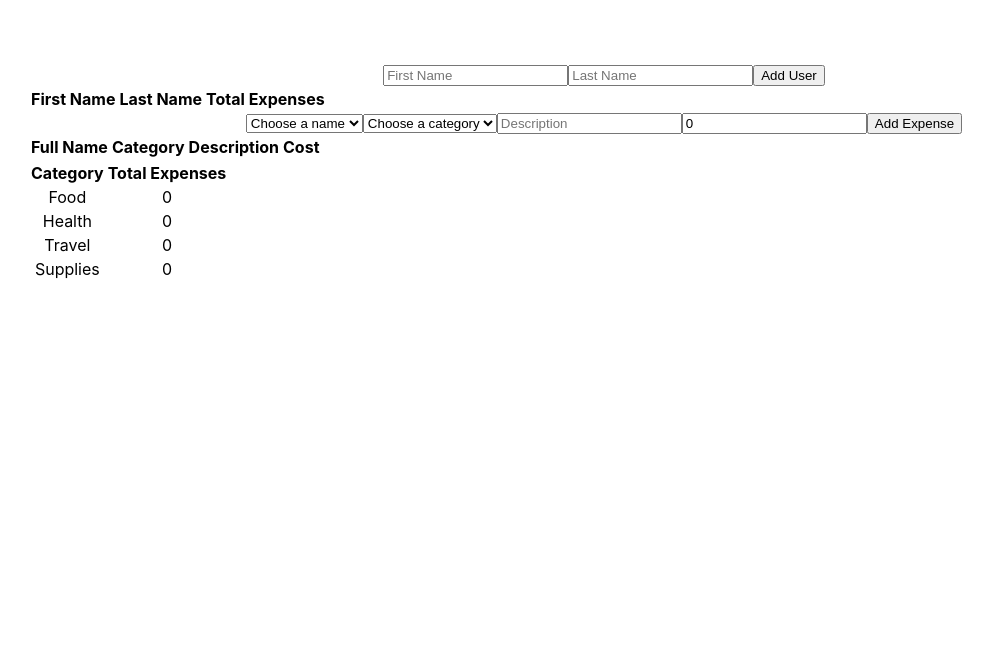
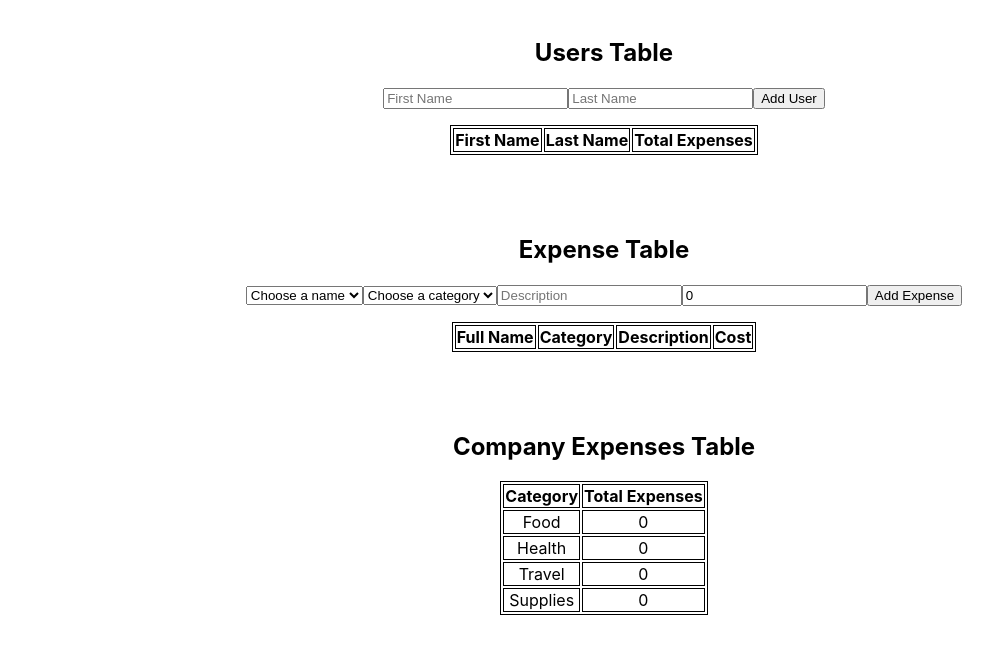
Before and after one commit to andyhongle/LeanDataCodingChallenge, a React (Create React App) app: page / in a window 1280 px wide. Shown: the top 654 px of the page, without its empty margins (36-1029 px from the left). Built offline with nearby package versions, Linux system fonts and the light colour scheme.

Commit message:
expense form validation

```diff
--- a/src/App.css
+++ b/src/App.css
@@ -1,39 +1,21 @@
 .App {
   text-align: center;
-  margin: 5%;
+  margin: 3%;
 }
 
-.App-logo {
-  height: 40vmin;
-  pointer-events: none;
+.table {
+  margin: auto;
+  margin-bottom: 5rem;
 }
 
-@media (prefers-reduced-motion: no-preference) {
-  .App-logo {
-    animation: App-logo-spin infinite 20s linear;
-  }
+.input-form-user {
+  margin-bottom: 1rem;
 }
 
-.App-header {
-  background-color: #282c34;
-  min-height: 100vh;
-  display: flex;
-  flex-direction: column;
-  align-items: center;
-  justify-content: center;
-  font-size: calc(10px + 2vmin);
-  color: white;
+.input-form-expense {
+  margin-bottom: 1rem;
 }
 
-.App-link {
-  color: #61dafb;
+table, th, td {
+  border: 1px solid black;
 }
-
-@keyframes App-logo-spin {
-  from {
-    transform: rotate(0deg);
-  }
-  to {
-    transform: rotate(360deg);
-  }
-}
--- a/src/App.js
+++ b/src/App.js
@@ -122,12 +122,14 @@ function App() {
 
     return (
         <div className="App">
+            <h2>Users Table</h2>
             <AddUsersForm addUser={addUserHandler} />
             <UsersTable
                 usersList={usersList}
                 editUser={editUserHandler}
                 deleteUser={deleteUserHandler}
             />
+            <h2>Expense Table</h2>
             <AddExpenseForm
                 usersList={usersList}
                 addExpense={addExpenseHandler}
@@ -138,6 +140,7 @@ function App() {
                 editExpense={editExpenseHandler}
                 deleteExpense={deleteExpenseHandler}
             />
+            <h2>Company Expenses Table</h2>
             <CompanyTable categoryExpenses={categoryExpenses} />
         </div>
     );
--- a/src/components/CompanyExpenses/CompanyTable.js
+++ b/src/components/CompanyExpenses/CompanyTable.js
@@ -2,7 +2,7 @@ import React from "react";
 
 const CompanyTable = (props) => {
     return (
-        <table>
+        <table className='table'>
             <thead>
                 <tr>
                     <th>Category</th>
--- a/src/components/ExpensesTable/AddExpenseForm.js
+++ b/src/components/ExpensesTable/AddExpenseForm.js
@@ -30,8 +30,8 @@ const AddExpenseForm = (props) => {
         setCost(0);
     }
     return (
-        <form onSubmit={submitHandler}>
-            <select value={fullName} onChange={selectFullNameHandler}>
+        <form className='input-form-expense' onSubmit={submitHandler}>
+            <select required value={fullName} onChange={selectFullNameHandler}>
                 <option value="" disabled hidden>
                     Choose a name
                 </option>
@@ -41,7 +41,7 @@ const AddExpenseForm = (props) => {
                     </option>
                 ))}
             </select>
-            <select value={category} onChange={selectCategoryHandler}>
+            <select required value={category} onChange={selectCategoryHandler}>
                 <option value="" disabled hidden>
                     Choose a category
                 </option>
--- a/src/components/ExpensesTable/EditExpenseRow.js
+++ b/src/components/ExpensesTable/EditExpenseRow.js
@@ -41,7 +41,7 @@ const EditExpenseRow = (props) => {
     return (
         <tr>
             <td>
-                <select value={fullName} onChange={changeFullNameHandler}>
+                <select required value={fullName} onChange={changeFullNameHandler}>
                     <option value="" disabled hidden>
                         Choose a name
                     </option>
@@ -53,7 +53,7 @@ const EditExpenseRow = (props) => {
                 </select>
             </td>
             <td>
-                <select value={category} onChange={changeCategoryHandler}>
+                <select required value={category} onChange={changeCategoryHandler}>
                     <option value="" disabled hidden>
                         Choose a category
                     </option>
--- a/src/components/ExpensesTable/ExpensesTable.js
+++ b/src/components/ExpensesTable/ExpensesTable.js
@@ -16,7 +16,7 @@ const ExpensesTable = (props) => {
     };
 
     return (
-        <table>
+        <table className="table">
             <thead>
                 <tr>
                     <th>Full Name</th>
--- a/src/components/UsersTable/AddUserForm.js
+++ b/src/components/UsersTable/AddUserForm.js
@@ -20,7 +20,7 @@ const AddUserForm = (props) => {
     };
 
     return (
-        <form onSubmit={submitHandler}>
+        <form className="input-form-user" onSubmit={submitHandler}>
             <input
                 type="text"
                 placeholder="First Name"
--- a/src/components/UsersTable/UsersTable.js
+++ b/src/components/UsersTable/UsersTable.js
@@ -16,7 +16,7 @@ const UsersTable = (props) => {
     };
 
     return (
-        <table>
+        <table className="table">
             <thead>
                 <tr>
                     <th>First Name</th>
```
